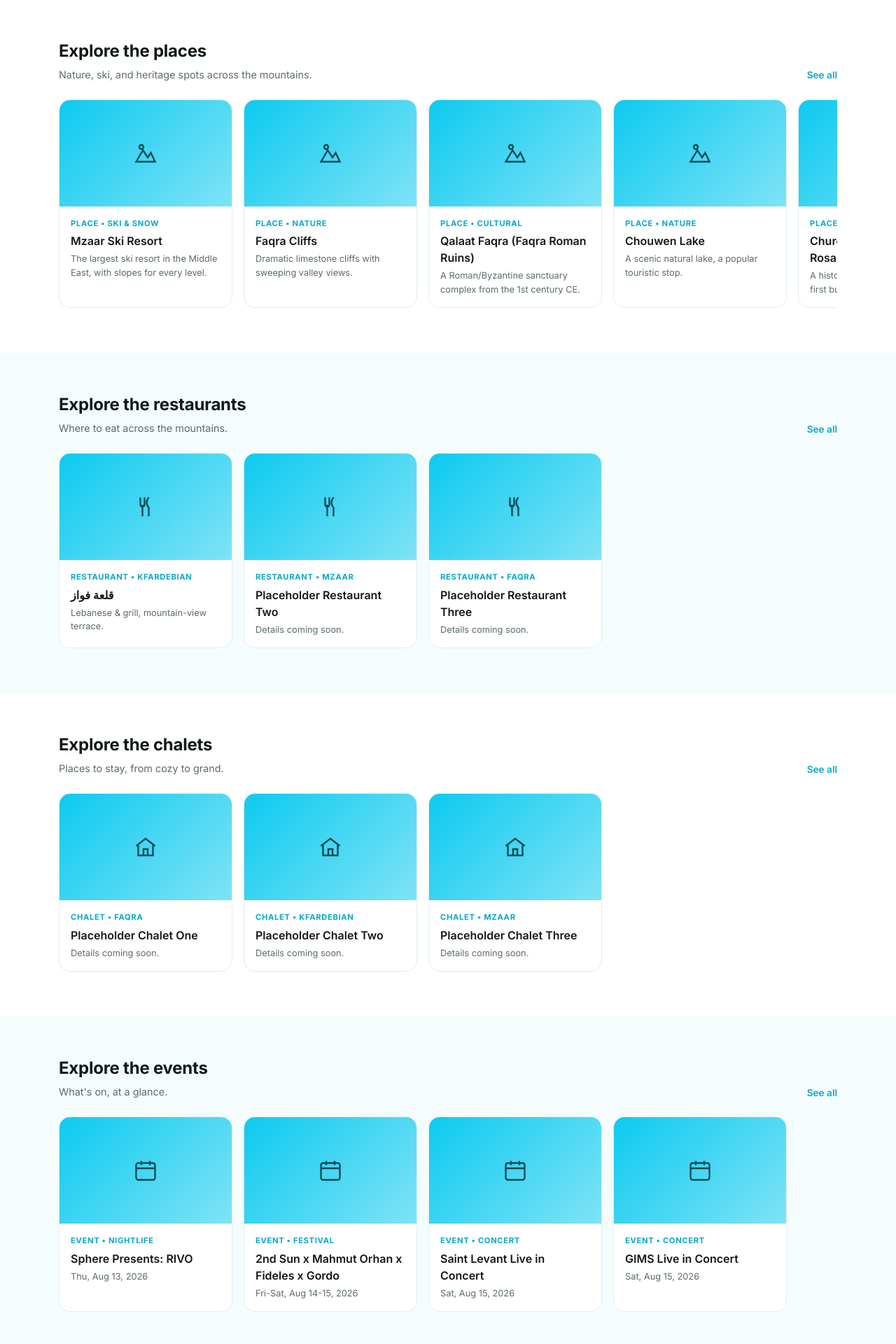
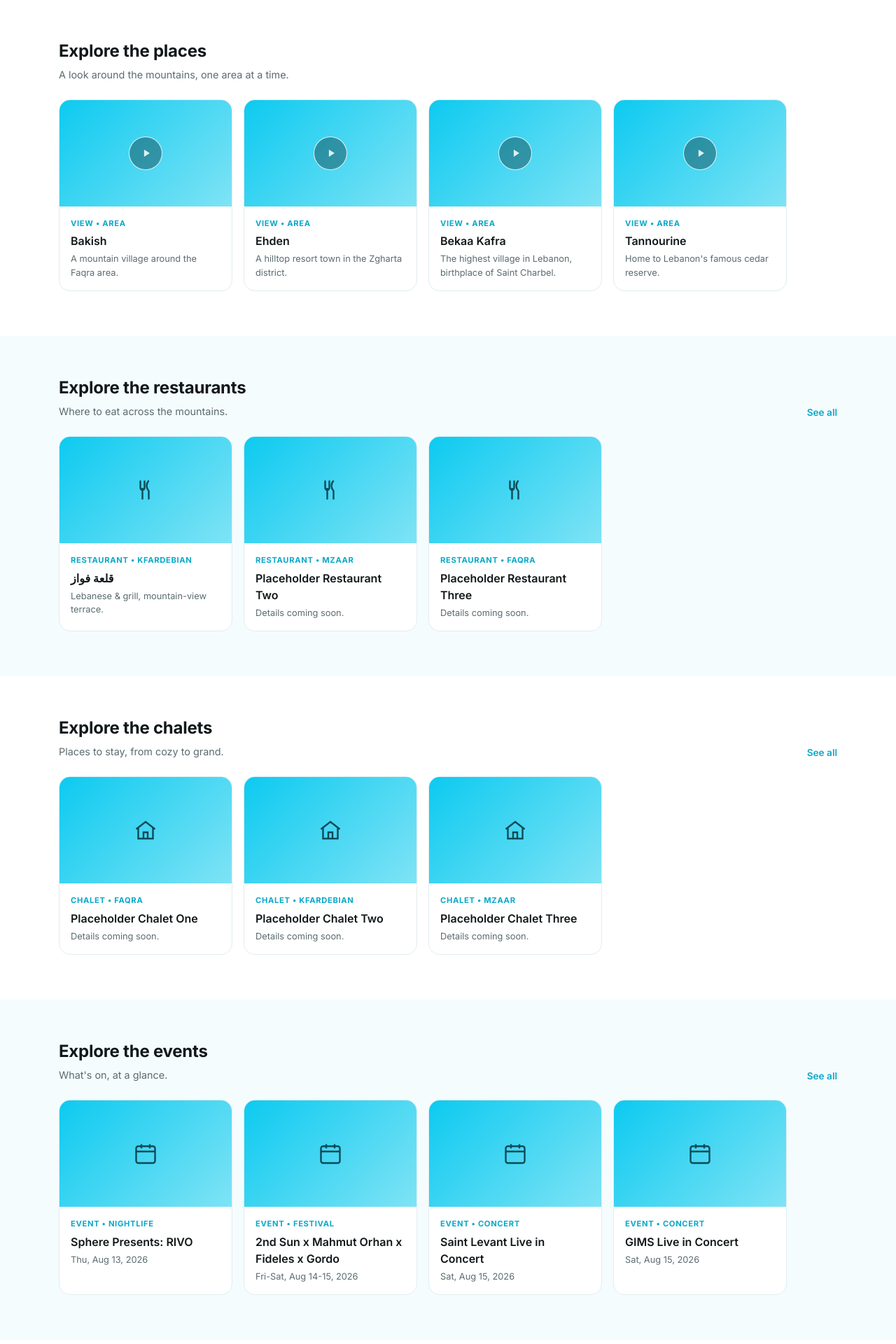
Before and after one commit to linakhlinakh-coder/Linas-coding, a PHP site: page / in a window 1280 px wide. Shown: the part 445-2365 px from the top of the page at 70% size. Run offline with PHP 8.4, Linux system fonts and the light colour scheme.

Commit message:
Turn the site into a single-page nav, add a footer, and rework Explore the places
- The persistent nav (Home/Explore/Events/Saved, top and mobile bottom
  bar) now scrolls within the homepage (/#places, /#events, /#saved)
  instead of navigating to separate pages -- applied both to the
  homepage/discover pages and to the shared Header/BottomNav component
  used by the rest of the app, so the menu behaves the same everywhere.
  Also enlarges that shared component's logo (28px -> 56px/44px),
  matching the earlier homepage logo fix.
- Add a footer with the contact email and phone number, on every
  generated page.
- Add a "Saved" section (login CTA) so the Saved nav item has a real
  target now that it's not a separate route.
- Hero section now uses a real background photo (Jisr el Hajar,
  Kfardebian) under the existing blue/white gradient wash.
- "Explore the places" is reworked into video-thumbnail cards (kept
  the section name); populated with Bakish, Ehden, Bekaa Kafra, and
  Tannourine, each linking out to their Instagram post -- thumbnails
  are placeholders until real photos are provided for these four.

```diff
--- a/faraya-theme.css
+++ b/faraya-theme.css
@@ -40,9 +40,10 @@ img{max-width:100%;display:block}
 @media (min-width:640px){.fb-nav{display:flex}}
 
 /* hero */
-.fb-hero{position:relative;background:linear-gradient(135deg,var(--accent-soft) 0%,#ffffff 65%);border-bottom:1px solid var(--border);overflow:hidden}
-.fb-hero::after{content:"";position:absolute;right:-8rem;top:-8rem;width:26rem;height:26rem;border-radius:999px;background:radial-gradient(circle,rgba(13,202,240,.28) 0%,rgba(13,202,240,0) 70%)}
-.fb-hero-inner{position:relative;padding:5rem 0 4.5rem;text-align:center}
+.fb-hero{position:relative;background-image:url('https://explorefarayanbeyond.com/wp-content/uploads/2026/08/jisr-el-hajar-kfardebian.jpg');background-size:cover;background-position:center;border-bottom:1px solid var(--border);overflow:hidden}
+.fb-hero::before{content:"";position:absolute;inset:0;z-index:0;background:linear-gradient(135deg,rgba(230,250,255,.88) 0%,rgba(255,255,255,.85) 65%)}
+.fb-hero::after{content:"";position:absolute;z-index:0;right:-8rem;top:-8rem;width:26rem;height:26rem;border-radius:999px;background:radial-gradient(circle,rgba(13,202,240,.28) 0%,rgba(13,202,240,0) 70%)}
+.fb-hero-inner{position:relative;z-index:1;padding:5rem 0 4.5rem;text-align:center}
 .fb-eyebrow{display:inline-block;font-size:.75rem;letter-spacing:.08em;text-transform:uppercase;color:var(--accent-dark);font-weight:600;margin-bottom:1rem}
 .fb-hero h1{font-size:2.5rem;line-height:1.1;font-weight:700;margin:0 0 1rem;letter-spacing:-.02em}
 .fb-hero p{font-size:1.05rem;color:var(--text-muted);max-width:36rem;margin:0 auto 2rem}
@@ -68,23 +69,34 @@ img{max-width:100%;display:block}
 .fb-row::-webkit-scrollbar-thumb{background:var(--border);border-radius:999px}
 .fb-card{scroll-snap-align:start;flex:0 0 15.5rem;background:var(--surface);border:1px solid var(--border);border-radius:1rem;overflow:hidden;transition:box-shadow .15s,transform .15s}
 .fb-card:hover{box-shadow:0 12px 24px -12px rgba(18,24,26,.18);transform:translateY(-2px)}
-.fb-card-media{height:9.5rem;display:flex;align-items:center;justify-content:center;background:linear-gradient(135deg,var(--accent) 0%,#7fe3f5 100%);color:#04333c}
+.fb-card-media{height:9.5rem;position:relative;display:flex;align-items:center;justify-content:center;background:linear-gradient(135deg,var(--accent) 0%,#7fe3f5 100%);color:#04333c}
 .fb-card-media svg{width:2.25rem;height:2.25rem;opacity:.85}
 .fb-card-body{padding:1rem}
 .fb-card-tag{font-size:.7rem;text-transform:uppercase;letter-spacing:.06em;color:var(--accent-dark);font-weight:700;margin-bottom:.3rem}
 .fb-card-title{font-size:1rem;font-weight:600;margin:0 0 .25rem}
 .fb-card-sub{font-size:.8rem;color:var(--text-muted);margin:0}
 
-/* let's explore video slider */
-.fb-video-slide{scroll-snap-align:start;flex:0 0 15.5rem;border-radius:1rem;overflow:hidden;position:relative;background-color:#0b2a30;background-size:cover;background-position:center;aspect-ratio:9/16;display:block;border:1px solid var(--border)}
-.fb-video-slide::before{content:"";position:absolute;inset:0;background:linear-gradient(180deg,rgba(6,20,24,0) 45%,rgba(4,15,18,.85) 100%)}
-.fb-video-slide .label{position:absolute;left:0;right:0;bottom:0;padding:1rem;color:#fff;font-weight:600;font-size:.95rem;text-shadow:0 2px 8px rgba(0,0,0,.5)}
-.fb-video-play{position:absolute;top:50%;left:50%;transform:translate(-50%,-50%);width:3.25rem;height:3.25rem;border-radius:999px;background:rgba(255,255,255,.22);border:1.5px solid rgba(255,255,255,.85);display:flex;align-items:center;justify-content:center;backdrop-filter:blur(2px)}
+/* video play overlay (used on video-thumbnail cards) */
+.fb-video-play{position:absolute;top:50%;left:50%;transform:translate(-50%,-50%);width:3rem;height:3rem;border-radius:999px;background:rgba(4,20,24,.35);border:1.5px solid rgba(255,255,255,.85);display:flex;align-items:center;justify-content:center;backdrop-filter:blur(2px)}
 .fb-video-play svg{width:1.1rem;height:1.1rem;fill:#fff;margin-left:2px}
 
+/* saved CTA */
+.fb-saved-card{display:flex;flex-wrap:wrap;align-items:center;justify-content:space-between;gap:1.25rem;background:var(--bg-alt);border:1px solid var(--border);border-radius:1.25rem;padding:2rem}
+.fb-saved-card h2{font-size:1.35rem;font-weight:700;margin:0 0 .35rem}
+.fb-saved-card p{margin:0;color:var(--text-muted);max-width:28rem}
+.fb-saved-card .btn{flex-shrink:0}
+
+/* footer */
+main{display:block}
+.fb-footer{border-top:1px solid var(--border);background:var(--bg-alt);padding:2rem 0}
+.fb-footer-row{display:flex;flex-wrap:wrap;align-items:center;justify-content:space-between;gap:1rem}
+.fb-footer .fb-logo img{height:32px}
+.fb-footer-contact{display:flex;flex-wrap:wrap;gap:1.25rem;font-size:.875rem;color:var(--text-muted)}
+.fb-footer-contact a:hover{color:var(--accent-dark)}
+@media (max-width:639px){.fb-footer{padding-bottom:5.5rem}}
+
 /* bottom nav */
-main{display:block}
-@media (max-width:639px){main{padding-bottom:4.5rem}}
+@media (max-width:639px){main{padding-bottom:0}}
 .fb-bottom-nav{position:fixed;bottom:0;left:0;right:0;z-index:30;background:rgba(255,255,255,.96);backdrop-filter:blur(8px);border-top:1px solid var(--border)}
 .fb-bottom-nav .grid{display:grid;grid-template-columns:repeat(5,1fr);height:4rem}
 .fb-bottom-nav a{display:flex;flex-direction:column;align-items:center;justify-content:center;gap:.25rem;font-size:.625rem;color:var(--text-soft)}
--- a/index.html
+++ b/index.html
@@ -14,9 +14,9 @@
 <a class="fb-logo" href="/"><img src="https://explorefarayanbeyond.com/wp-content/uploads/2026/08/efb.png" alt="Beyond"/></a>
 <nav class="fb-nav">
 <a class="active" href="/">Home</a>
-<a class="" href="/explore/">Explore</a>
-<a class="" href="/events/">Events</a>
-<a class="" href="/saved/">Saved</a>
+<a class="" href="/#places">Explore</a>
+<a class="" href="/#events">Events</a>
+<a class="" href="/#saved">Saved</a>
 </nav>
 <a class="fb-login-btn" href="/login/" aria-label="Account"><svg width="16" height="16" viewBox="0 0 24 24" fill="none" stroke="currentColor" stroke-width="2"><circle cx="12" cy="8" r="4"></circle><path d="M4 20c0-4 4-6 8-6s8 2 8 6"></path></svg></a>
 </div></header>
@@ -34,72 +34,47 @@
 <section class="fb-section" id="places">
 <div class="container">
 <div class="fb-section-head">
-<div><h2>Explore the places</h2><p>Nature, ski, and heritage spots across the mountains.</p></div>
-<a class="see-all" href="/explore/">See all</a>
+<div><h2>Explore the places</h2><p>A look around the mountains, one area at a time.</p></div>
 </div>
 <div class="fb-row">
-<a class="fb-card" href="/explore/seed-mzaar/">
-<div class="fb-card-media"><svg viewBox="0 0 24 24" fill="none" stroke="currentColor" stroke-width="1.6"><path d="m3 20 6.5-11L14 16l3-4.5L21 20z"/><circle cx="8" cy="6" r="2"/></svg></div>
+<a class="fb-card" href="https://www.instagram.com/p/DclBnjKtuQz/" target="_blank" rel="noopener noreferrer">
+<div class="fb-card-media" style="">
+<div class="fb-video-play"><svg viewBox="0 0 24 24"><path d="M8 5v14l11-7z"/></svg></div>
+</div>
 <div class="fb-card-body">
-<p class="fb-card-tag">Place • Ski &amp; Snow</p>
-<p class="fb-card-title">Mzaar Ski Resort</p>
-<p class="fb-card-sub">The largest ski resort in the Middle East, with slopes for every level.</p>
+<p class="fb-card-tag">View • Area</p>
+<p class="fb-card-title">Bakish</p>
+<p class="fb-card-sub">A mountain village around the Faqra area.</p>
 </div>
 </a>
-<a class="fb-card" href="/explore/seed-faqra-cliffs/">
-<div class="fb-card-media"><svg viewBox="0 0 24 24" fill="none" stroke="currentColor" stroke-width="1.6"><path d="m3 20 6.5-11L14 16l3-4.5L21 20z"/><circle cx="8" cy="6" r="2"/></svg></div>
+<a class="fb-card" href="https://www.instagram.com/p/DcgfAdzhP09/" target="_blank" rel="noopener noreferrer">
+<div class="fb-card-media" style="">
+<div class="fb-video-play"><svg viewBox="0 0 24 24"><path d="M8 5v14l11-7z"/></svg></div>
+</div>
 <div class="fb-card-body">
-<p class="fb-card-tag">Place • Nature</p>
-<p class="fb-card-title">Faqra Cliffs</p>
-<p class="fb-card-sub">Dramatic limestone cliffs with sweeping valley views.</p>
+<p class="fb-card-tag">View • Area</p>
+<p class="fb-card-title">Ehden</p>
+<p class="fb-card-sub">A hilltop resort town in the Zgharta district.</p>
 </div>
 </a>
-<a class="fb-card" href="/explore/seed-faqra-ruins/">
-<div class="fb-card-media"><svg viewBox="0 0 24 24" fill="none" stroke="currentColor" stroke-width="1.6"><path d="m3 20 6.5-11L14 16l3-4.5L21 20z"/><circle cx="8" cy="6" r="2"/></svg></div>
+<a class="fb-card" href="https://www.instagram.com/p/DcbWjwWhYPe/" target="_blank" rel="noopener noreferrer">
+<div class="fb-card-media" style="">
+<div class="fb-video-play"><svg viewBox="0 0 24 24"><path d="M8 5v14l11-7z"/></svg></div>
+</div>
 <div class="fb-card-body">
-<p class="fb-card-tag">Place • Cultural</p>
-<p class="fb-card-title">Qalaat Faqra (Faqra Roman Ruins)</p>
-<p class="fb-card-sub">A Roman/Byzantine sanctuary complex from the 1st century CE.</p>
+<p class="fb-card-tag">View • Area</p>
+<p class="fb-card-title">Bekaa Kafra</p>
+<p class="fb-card-sub">The highest village in Lebanon, birthplace of Saint Charbel.</p>
 </div>
 </a>
-<a class="fb-card" href="/explore/seed-chouwen-lake/">
-<div class="fb-card-media"><svg viewBox="0 0 24 24" fill="none" stroke="currentColor" stroke-width="1.6"><path d="m3 20 6.5-11L14 16l3-4.5L21 20z"/><circle cx="8" cy="6" r="2"/></svg></div>
+<a class="fb-card" href="https://www.instagram.com/p/DbtMEi8NiFx/" target="_blank" rel="noopener noreferrer">
+<div class="fb-card-media" style="">
+<div class="fb-video-play"><svg viewBox="0 0 24 24"><path d="M8 5v14l11-7z"/></svg></div>
+</div>
 <div class="fb-card-body">
-<p class="fb-card-tag">Place • Nature</p>
-<p class="fb-card-title">Chouwen Lake</p>
-<p class="fb-card-sub">A scenic natural lake, a popular touristic stop.</p>
-</div>
-</a>
-<a class="fb-card" href="/explore/seed-hrajel-rosary-church/">
-<div class="fb-card-media"><svg viewBox="0 0 24 24" fill="none" stroke="currentColor" stroke-width="1.6"><path d="m3 20 6.5-11L14 16l3-4.5L21 20z"/><circle cx="8" cy="6" r="2"/></svg></div>
-<div class="fb-card-body">
-<p class="fb-card-tag">Place • Cultural</p>
-<p class="fb-card-title">Church of Our Lady of the Rosary</p>
-<p class="fb-card-sub">A historical and religious landmark, first built in 1722.</p>
-</div>
-</a>
-<a class="fb-card" href="/explore/seed-mayrouba-prehistoric/">
-<div class="fb-card-media"><svg viewBox="0 0 24 24" fill="none" stroke="currentColor" stroke-width="1.6"><path d="m3 20 6.5-11L14 16l3-4.5L21 20z"/><circle cx="8" cy="6" r="2"/></svg></div>
-<div class="fb-card-body">
-<p class="fb-card-tag">Place • Cultural</p>
-<p class="fb-card-title">Mayrouba I–VI Prehistoric Sites</p>
-<p class="fb-card-sub">Stone Age archaeological sites in the hills around the village.</p>
-</div>
-</a>
-<a class="fb-card" href="/explore/seed-mayrouba-village/">
-<div class="fb-card-media"><svg viewBox="0 0 24 24" fill="none" stroke="currentColor" stroke-width="1.6"><path d="m3 20 6.5-11L14 16l3-4.5L21 20z"/><circle cx="8" cy="6" r="2"/></svg></div>
-<div class="fb-card-body">
-<p class="fb-card-tag">Place • Cultural</p>
-<p class="fb-card-title">Mayrouba Village Church &amp; Old Center</p>
-<p class="fb-card-sub">A Maronite village church and old center, a local heritage stop.</p>
-</div>
-</a>
-<a class="fb-card" href="/explore/seed-jabal-moussa/">
-<div class="fb-card-media"><svg viewBox="0 0 24 24" fill="none" stroke="currentColor" stroke-width="1.6"><path d="m3 20 6.5-11L14 16l3-4.5L21 20z"/><circle cx="8" cy="6" r="2"/></svg></div>
-<div class="fb-card-body">
-<p class="fb-card-tag">Place • Nature</p>
-<p class="fb-card-title">Jabal Moussa Biosphere Reserve</p>
-<p class="fb-card-sub">A UNESCO-listed biosphere reserve for eco-tourism and hiking.</p>
+<p class="fb-card-tag">View • Area</p>
+<p class="fb-card-title">Tannourine</p>
+<p class="fb-card-sub">Home to Lebanon's famous cedar reserve.</p>
 </div>
 </a>
 </div>
@@ -219,37 +194,32 @@
 </div>
 </section>
 
-<section class="fb-section alt" id="lets-explore">
+<section class="fb-section" id="saved">
 <div class="container">
-<div class="fb-section-head">
-<div><h2>Let's Explore</h2><p>A look around the mountains.</p></div>
+<div class="fb-saved-card">
+<div>
+<h2>Save your favorites</h2>
+<p>Log in to bookmark places, chalets, and events, and find them here.</p>
 </div>
-<div class="fb-row">
-<a class="fb-video-slide" style="background-image:url('https://img.youtube.com/vi/j-tMF5QTSo8/hqdefault.jpg')" href="https://www.youtube.com/watch?v=j-tMF5QTSo8" target="_blank" rel="noopener noreferrer">
-<div class="fb-video-play"><svg viewBox="0 0 24 24"><path d="M8 5v14l11-7z"/></svg></div>
-<p class="label">Tripoli</p>
-</a>
-<a class="fb-video-slide" style="background-image:url('https://img.youtube.com/vi/knrjloRfwiU/hqdefault.jpg')" href="https://www.youtube.com/watch?v=knrjloRfwiU" target="_blank" rel="noopener noreferrer">
-<div class="fb-video-play"><svg viewBox="0 0 24 24"><path d="M8 5v14l11-7z"/></svg></div>
-<p class="label">Hardine</p>
-</a>
-<a class="fb-video-slide" style="background-image:url('https://img.youtube.com/vi/vVistBYTlDA/hqdefault.jpg')" href="https://www.youtube.com/watch?v=vVistBYTlDA" target="_blank" rel="noopener noreferrer">
-<div class="fb-video-play"><svg viewBox="0 0 24 24"><path d="M8 5v14l11-7z"/></svg></div>
-<p class="label">Batroun</p>
-</a>
-<a class="fb-video-slide" style="background-image:url('https://img.youtube.com/vi/Gm6Q2_7mWpc/hqdefault.jpg')" href="https://www.youtube.com/watch?v=Gm6Q2_7mWpc" target="_blank" rel="noopener noreferrer">
-<div class="fb-video-play"><svg viewBox="0 0 24 24"><path d="M8 5v14l11-7z"/></svg></div>
-<p class="label">Amioun</p>
-</a>
+<a class="btn btn-accent" href="/login/">Log in</a>
 </div>
 </div>
 </section>
 </main>
+<footer class="fb-footer"><div class="container">
+<div class="fb-footer-row">
+<a class="fb-logo" href="/"><img src="https://explorefarayanbeyond.com/wp-content/uploads/2026/08/efb.png" alt="Beyond"/></a>
+<div class="fb-footer-contact">
+<a href="mailto:hello@explorefarayanbeyond.com">hello@explorefarayanbeyond.com</a>
+<a href="tel:+96171613502">+961 71 613 502</a>
+</div>
+</div>
+</div></footer>
 <nav class="fb-bottom-nav"><div class="grid">
 <a class="active" href="/"><span>Home</span></a>
-<a class="" href="/explore/"><span>Explore</span></a>
-<a class="" href="/events/"><span>Events</span></a>
-<a class="" href="/saved/"><span>Saved</span></a>
+<a class="" href="/#places"><span>Explore</span></a>
+<a class="" href="/#events"><span>Events</span></a>
+<a class="" href="/#saved"><span>Saved</span></a>
 <a class="" href="/login/"><span>Profile</span></a>
 </div></nav>
 </body>
```
Also changed, not shown: discover/chalets/index.html (+15 -6 lines), discover/chalets/placeholder-1/index.html (+15 -6 lines), discover/chalets/placeholder-2/index.html (+15 -6 lines), discover/chalets/placeholder-3/index.html (+15 -6 lines), discover/restaurants/index.html (+15 -6 lines), discover/restaurants/placeholder-2/index.html (+15 -6 lines), discover/restaurants/placeholder-3/index.html (+15 -6 lines), discover/restaurants/qalaa-fawwaz/index.html (+15 -6 lines), _next/static/chunks/3vg5uk7hyaj33.js.
